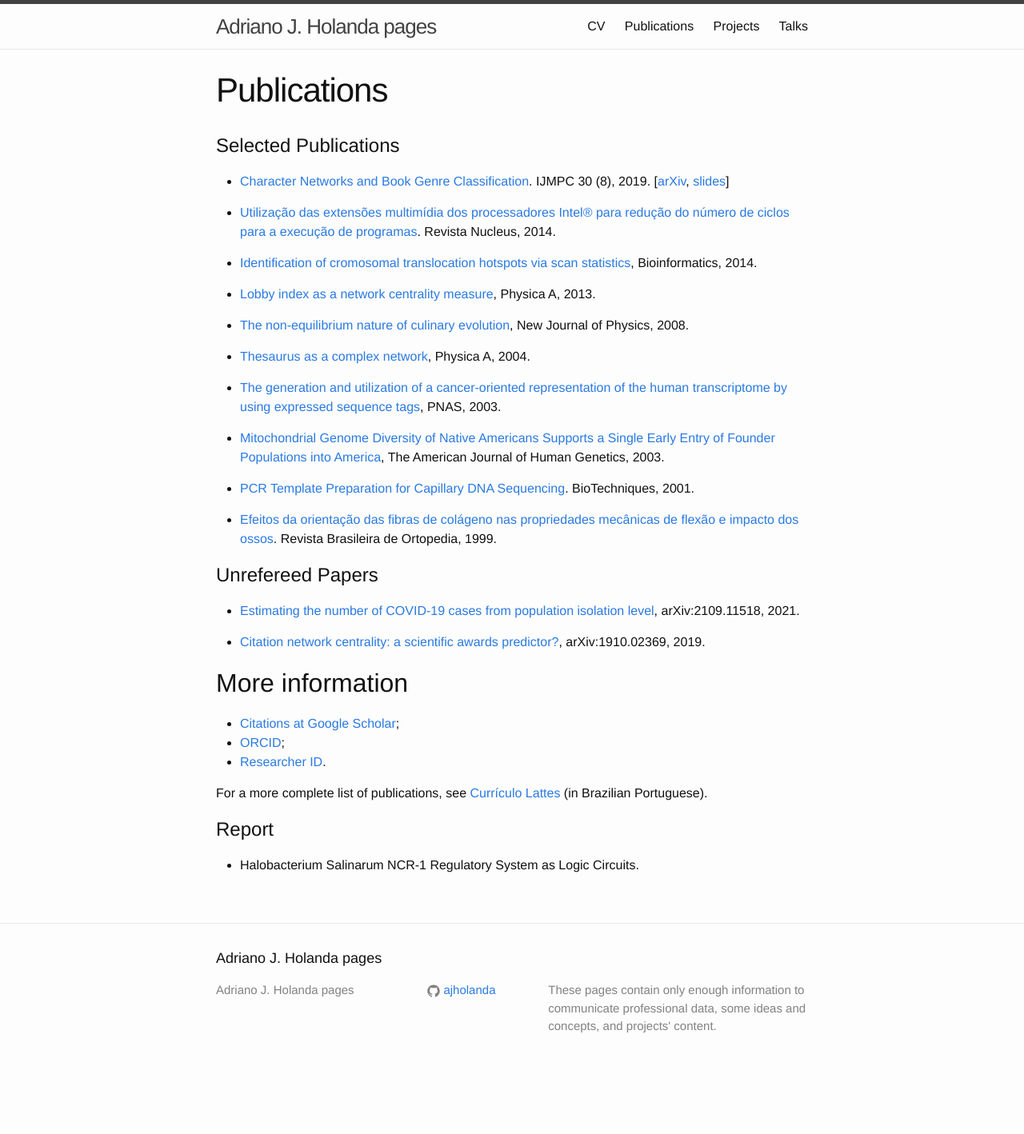
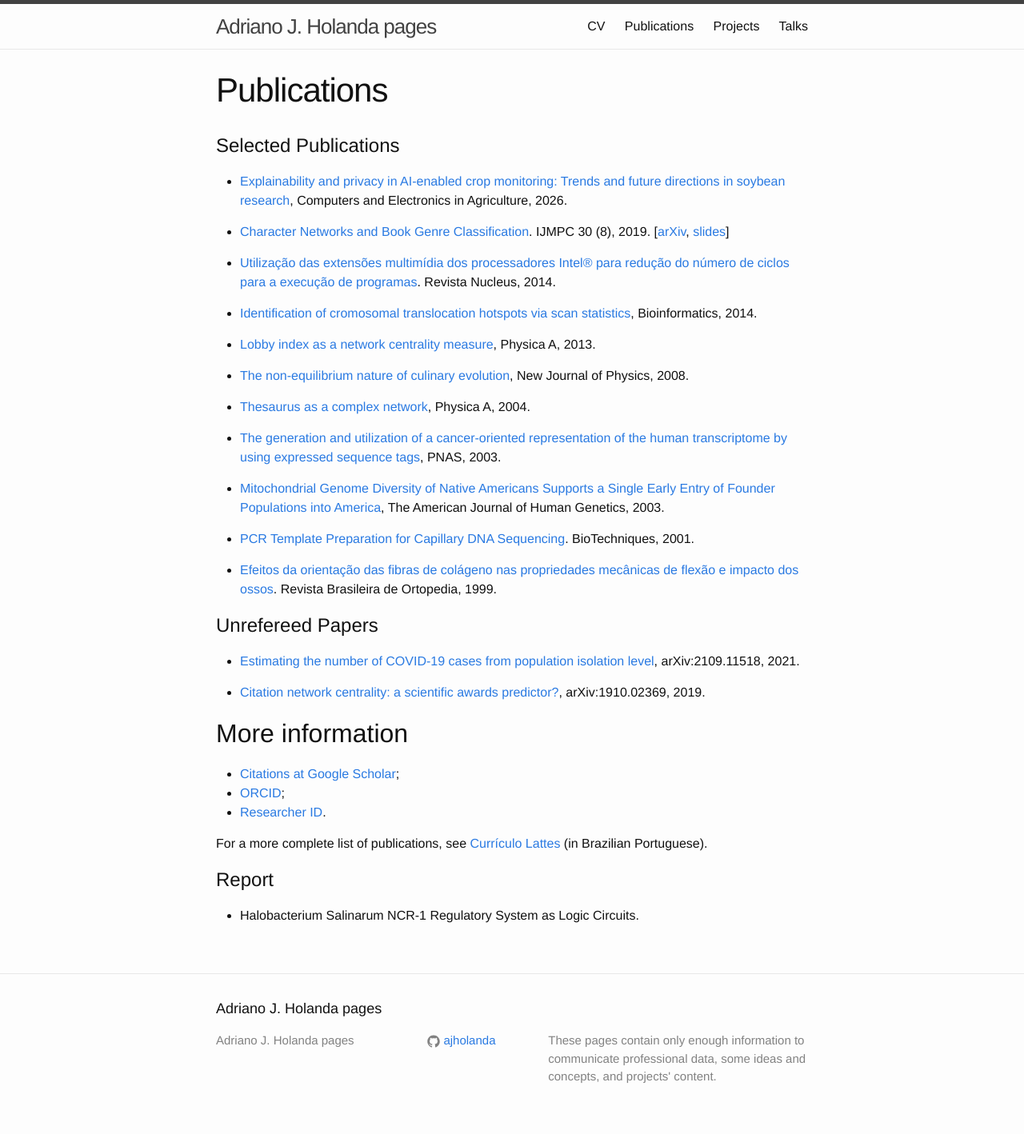
Before and after one commit to ajholanda/ajholanda.github.io, a Jekyll site: the page built from manuscripts.md, in a window 1280 px wide. Shown: the whole page at 80% size. Built offline with Jekyll 4.4.1, drawn with Linux system fonts in a browser that asks for light colours; before the commit the page ends 1355 px from its top, so only the background shows below that.

Commit message:
Include XAI paper in the publications section

```diff
--- a/manuscripts.md
+++ b/manuscripts.md
@@ -5,6 +5,11 @@ permalink: /manuscripts/
 ---
 
 # Selected Publications
+
+- [Explainability and privacy in AI-enabled crop monitoring: Trends
+  and future directions in soybean
+  research](https://www.sciencedirect.com/science/article/pii/S016816992501498X),
+  Computers and Electronics in Agriculture, 2026.
 
 - [Character Networks and Book Genre
   Classification](https://www.worldscientific.com/doi/abs/10.1142/S012918311950058X). IJMPC
```
